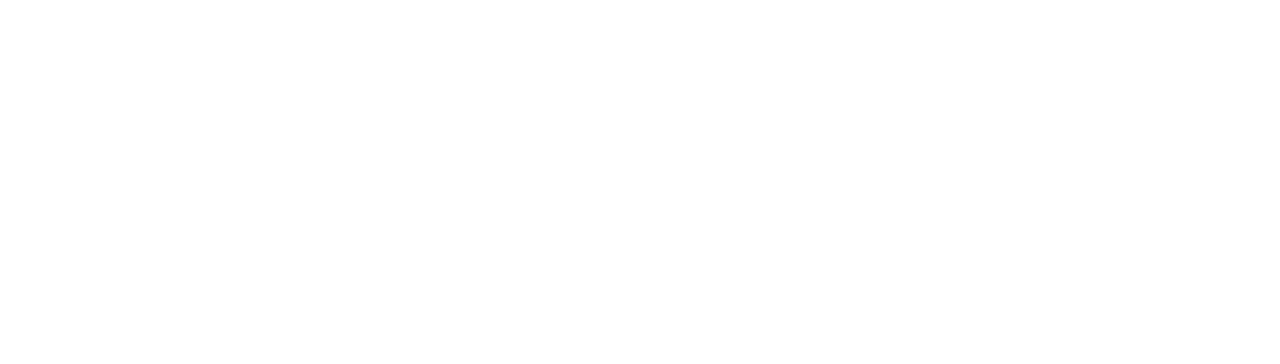
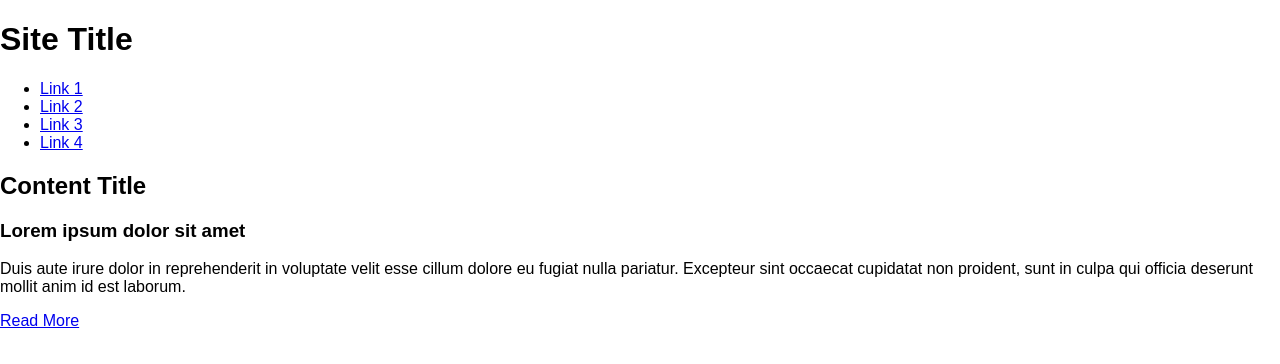
Before and after one commit to jakwakwa/starter-project-basic, a plain HTML site: page index.html in a window 1280 px wide. Drawn offline with nearby package versions, Linux system fonts and the light colour scheme.

Commit message:
Added more default structure to html

```diff
--- a/index.html
+++ b/index.html
@@ -22,12 +22,33 @@
         <header>
 
             <!-- Header content here -->
+            <h1>Site Title</h1>
+
+            <nav>
+                <ul>
+                    <li><a href="#">Link 1</a></li>
+                    <li><a href="#">Link 2</a></li>
+                    <li><a href="#">Link 3</a></li>
+                    <li><a href="#">Link 4</a></li>
+                </ul>
+            </nav>
 
         </header>
 
         <section>
 
+            <h2>Content Title</h2>
+
             <!-- Main Content content here -->
+
+            <article>
+
+                <h3>Lorem ipsum dolor sit amet</h3>
+                <p>Duis aute irure dolor in reprehenderit in voluptate velit esse cillum dolore eu fugiat nulla pariatur. Excepteur sint occaecat cupidatat non
+                proident, sunt in culpa qui officia deserunt mollit anim id est laborum.</p>
+                <a href="#">Read More</a>
+
+            </article>
 
         </section>
 
```
